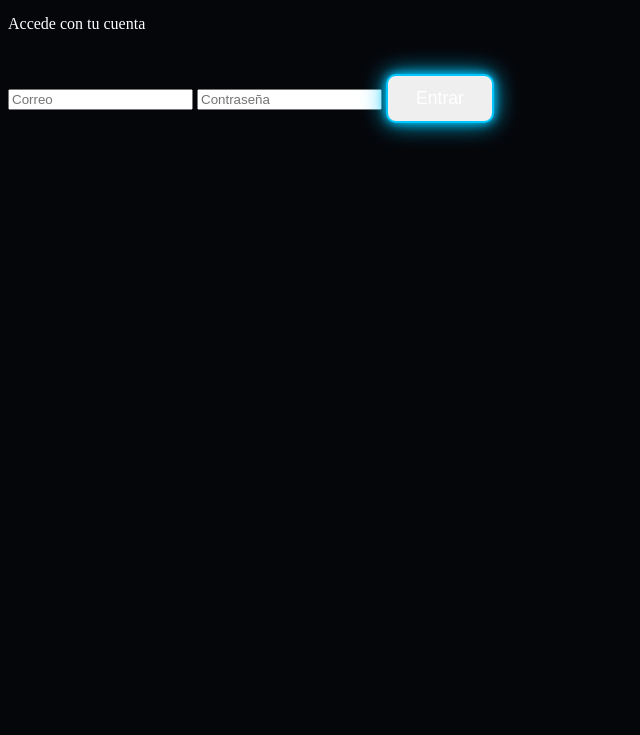
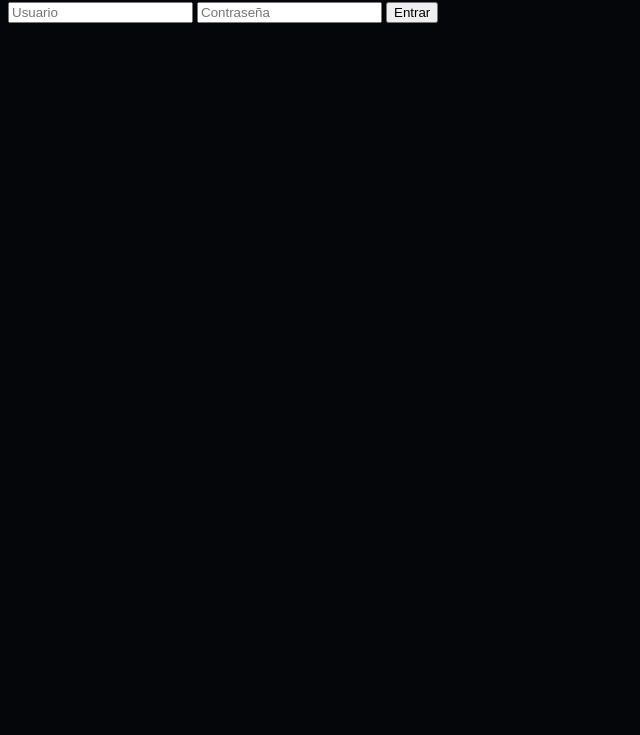
Before and after one commit to LatamrotandSTBSHOP/V3xado-shop, a plain HTML site: page login.html in a window 1280 px wide. Shown: the part 65-800 px from the top of the page, without its empty margins (0-640 px from the left). Drawn offline with Linux system fonts and the light colour scheme.

Commit message:
Update login.html

```diff
--- a/login.html
+++ b/login.html
@@ -1,66 +1,72 @@
-<!DOCTYPE html><html lang="es">
+<!DOCTYPE html>
+<html lang="es">
 <head>
     <meta charset="UTF-8">
     <meta name="viewport" content="width=device-width, initial-scale=1.0">
-    <title>Login - V3xado Shop</title>
+    <title>Login Admin - LATAMROT</title>
     <link rel="stylesheet" href="style.css">
 </head>
-<body class="login-bg"><div class="login-container">
-    <h1 class="login-title">V3xado <span>Login</span></h1>
-    <p class="login-sub">Accede con tu cuenta</p>
+<body>
 
-    <div class="login-box">
-        <input type="text" id="email" placeholder="Correo" class="login-input">
-        <input type="password" id="password" placeholder="Contraseña" class="login-input">
+    <div class="login-container">
+        <h2>Panel Admin</h2>
+        <input id="username" type="text" placeholder="Usuario">
+        <input id="password" type="password" placeholder="Contraseña">
+        <button onclick="login()">Entrar</button>
+        <p id="msg" class="msg"></p>
+    </div>
 
-        <button id="loginBtn" class="btn-neon">Entrar</button>
+    <!-- Firebase -->
+    <script type="module">
+        import { initializeApp } from "https://www.gstatic.com/firebasejs/10.12.2/firebase-app.js";
+        import { getFirestore, collection, query, where, getDocs } from "https://www.gstatic.com/firebasejs/10.12.2/firebase-firestore.js";
 
-        <p id="loginMsg" class="login-msg"></p>
-    </div>
-</div>
+        const firebaseConfig = {
+            apiKey: "TU_APIKEY",
+            authDomain: "TU_AUTH_DOMAIN",
+            projectId: "TU_PROJECT_ID",
+            storageBucket: "TU_STORAGE_BUCKET",
+            messagingSenderId: "TU_MSG_ID",
+            appId: "TU_APP_ID"
+        };
 
-<script type="module">
-    import { auth, signInWithEmailAndPassword, db, doc, getDoc } from './firebase.js';
+        const app = initializeApp(firebaseConfig);
+        const db = getFirestore(app);
 
-    const btn = document.getElementById('loginBtn');
-    const msg = document.getElementById('loginMsg');
+        async function login() {
+            const user = document.getElementById("username").value;
+            const pass = document.getElementById("password").value;
+            const msg = document.getElementById("msg");
 
-    btn.addEventListener('click', async () => {
-        const email = document.getElementById('email').value.trim();
-        const password = document.getElementById('password').value.trim();
+            msg.innerText = "Verificando...";
 
-        msg.textContent = "";
-        msg.style.color = "white";
+            const q = query(collection(db, "usuarios"), where("username", "==", user));
+            const result = await getDocs(q);
 
-        try {
-            // Login
-            const userCredential = await signInWithEmailAndPassword(auth, email, password);
-            const user = userCredential.user;
-
-            // Leer rol desde Firestore
-            const ref = doc(db, "users", user.uid);
-            const snap = await getDoc(ref);
-
-            if (!snap.exists()) {
-                msg.textContent = "Cuenta sin datos de usuario.";
+            if (result.empty) {
+                msg.innerText = "Usuario no encontrado";
                 return;
             }
 
-            const userData = snap.data();
+            const data = result.docs[0].data();
 
-            // Si es admin
-            if (userData.role === "admin") {
-                window.location.href = "admin.html";
-            } else {
-                window.location.href = "tienda.html";
+            if (data.password !== pass) {
+                msg.innerText = "Contraseña incorrecta";
+                return;
             }
 
-        } catch (error) {
-            msg.style.color = "#ff005d";
-            msg.textContent = "Error: " + error.message;
+            if (data.rol !== "admin") {
+                msg.innerText = "No tienes permisos de administrador";
+                return;
+            }
+
+            // Guardar sesión
+            localStorage.setItem("adminUser", user);
+
+            // Redirigir
+            window.location.href = "admin.html";
         }
-    });
-</script>
+    </script>
 
 </body>
-</html>
+    </html>
```
